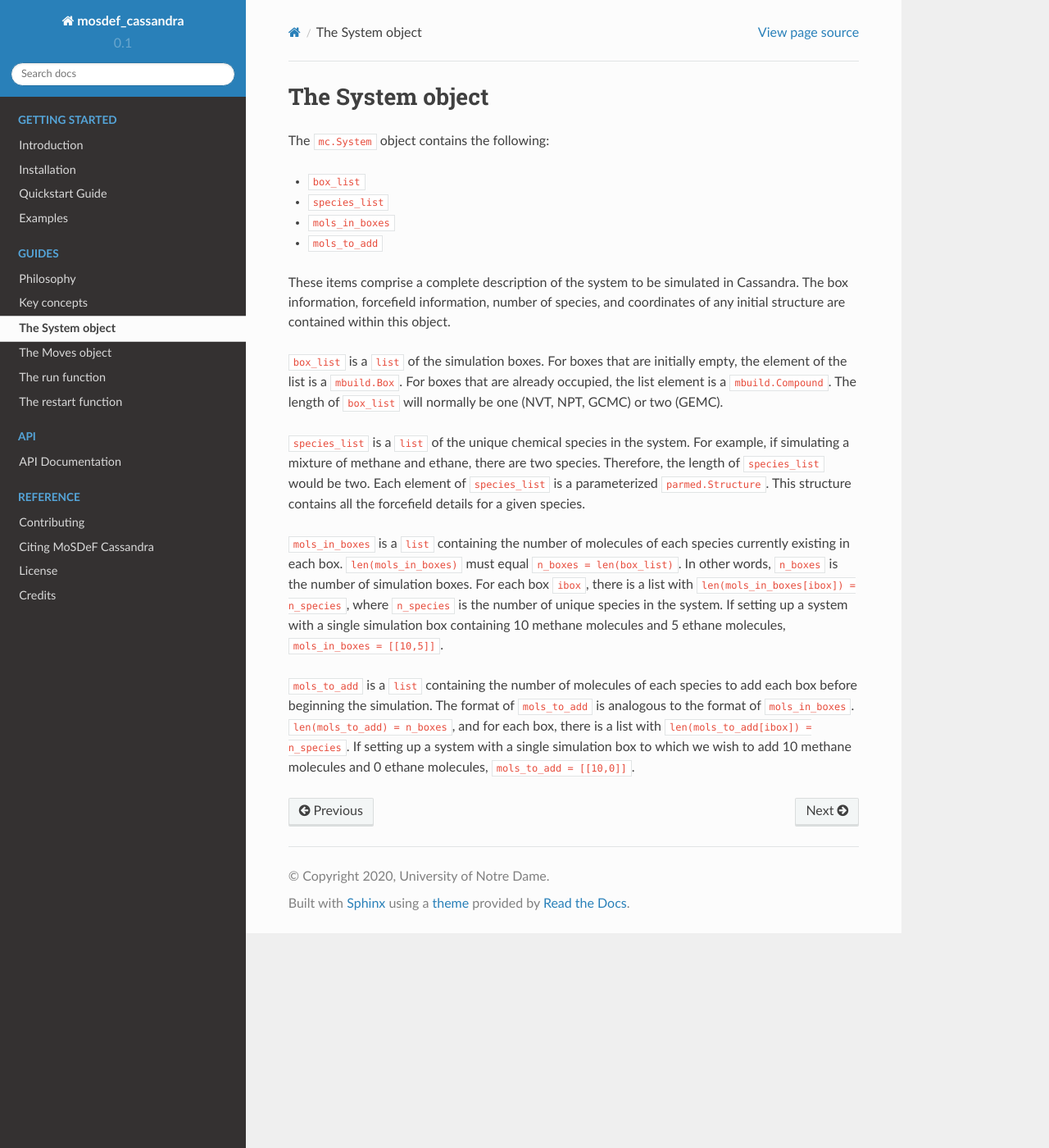
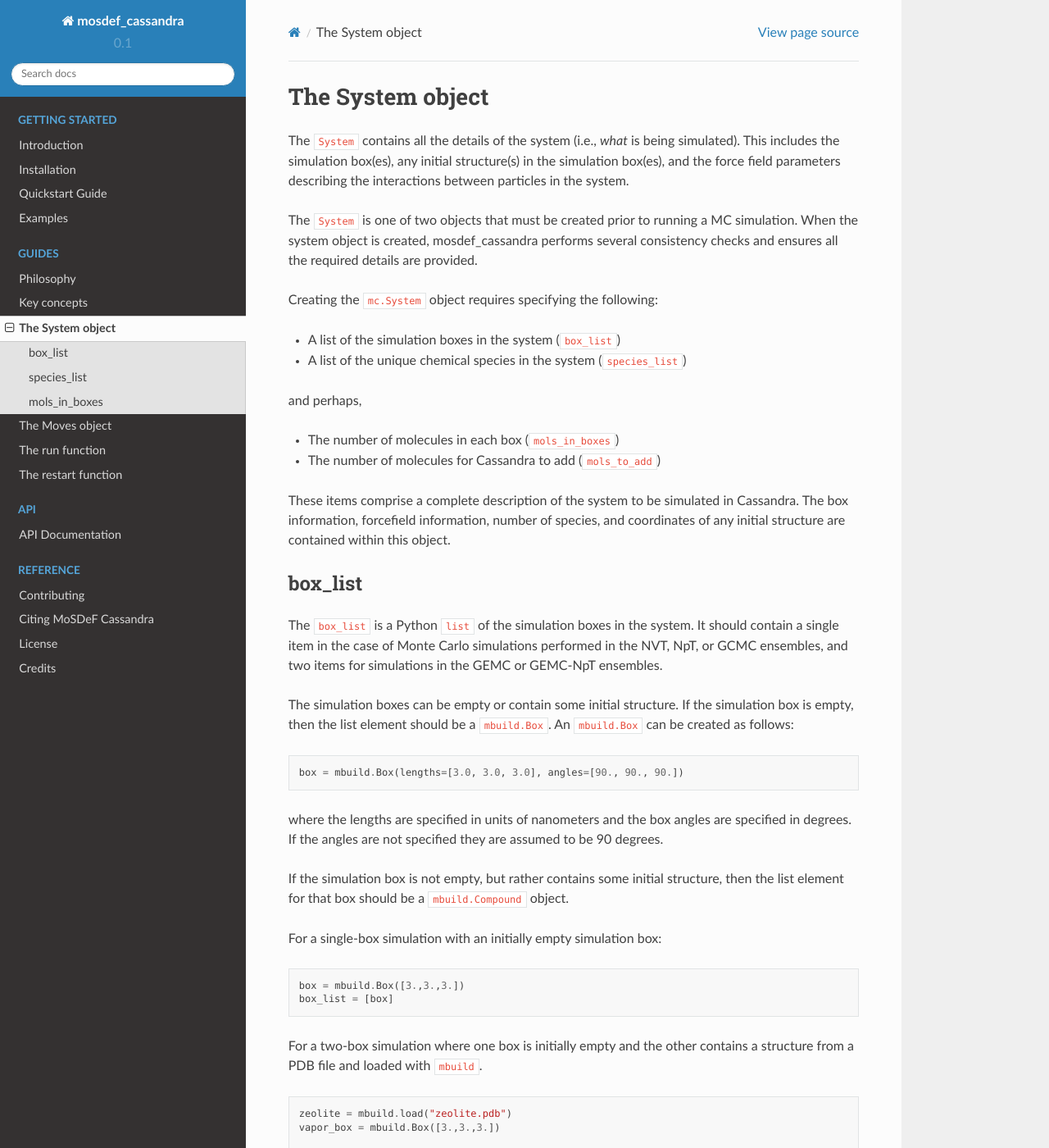
Before and after one commit to MaginnGroup/mosdef_cassandra, a Sphinx documentation site: the page built from docs/source/guides/system.rst, in a window 1280 px wide and 1400 px high. Shown: the whole window at 82% size. Built offline with Sphinx 7.4.7 and the Read the Docs theme 2.0.0, drawn with Linux system fonts in a browser that asks for light colours; some of the changed text lies outside the part shown.

Commit message:
Add detail about system object

```diff
--- a/docs/source/guides/system.rst
+++ b/docs/source/guides/system.rst
@@ -2,30 +2,177 @@
 The System object
 =================
 
-The ``mc.System`` object contains the following:
+The ``System`` contains all the details of the system (i.e.,
+*what* is being simulated). This includes the simulation box(es), any initial
+structure(s) in the simulation box(es), and the force field parameters
+describing the interactions between particles in the system.
 
-* ``box_list``
-* ``species_list``
-* ``mols_in_boxes``
-* ``mols_to_add``
+The ``System`` is one of two objects that must be created prior to running
+a MC simulation. When the system object is created, mosdef_cassandra performs
+several consistency checks and ensures all the required details are
+provided.
+
+Creating the ``mc.System`` object requires specifying the following:
+
+* A list of the simulation boxes in the system (``box_list``)
+* A list of the unique chemical species in the system (``species_list``)
+
+and perhaps,
+
+* The number of molecules in each box (``mols_in_boxes``)
+* The number of molecules for Cassandra to add (``mols_to_add``)
 
 These items comprise a complete description of the system to be simulated in
 Cassandra. The box information, forcefield information, number of species,
 and coordinates of any initial structure are contained within this object.
 
-``box_list`` is a ``list`` of the simulation boxes. For boxes that are initially
-empty, the element of the list is a ``mbuild.Box``. For boxes that are already
-occupied, the list element is a ``mbuild.Compound``. The length of ``box_list``
-will normally be one (NVT, NPT, GCMC) or two (GEMC).
+box_list
+~~~~~~~~
 
-``species_list`` is a ``list`` of the unique chemical species in the system. For
-example, if simulating a mixture of methane and ethane, there are two species.
-Therefore, the length of ``species_list`` would be two. Each element of
-``species_list`` is a parameterized ``parmed.Structure``. This structure
-contains all the forcefield details for a given species.
+The ``box_list`` is a Python ``list`` of the simulation boxes in the system.
+It should contain a single item in the case of Monte Carlo simulations
+performed in the NVT, NpT, or GCMC ensembles, and two items for simulations in
+the GEMC or GEMC-NpT ensembles.
 
-``mols_in_boxes`` is a ``list`` containing the number of molecules of each
-species currently existing in each box. ``len(mols_in_boxes)`` must equal
+The simulation boxes can be empty or contain some initial structure. If the
+simulation box is empty, then the list element should be a ``mbuild.Box``.
+An ``mbuild.Box`` can be created as follows:
+
+.. code-block:: python
+
+  box = mbuild.Box(lengths=[3.0, 3.0, 3.0], angles=[90., 90., 90.])
+
+
+where the lengths are specified in units of nanometers and the box angles
+are specified in degrees. If the angles are not specified they are assumed to
+be 90 degrees.
+
+If the simulation box is not empty, but rather contains some initial structure,
+then the list element for that box should be a ``mbuild.Compound`` object.
+
+For a single-box simulation with an initially empty simulation box:
+
+.. code-block:: Python
+
+  box = mbuild.Box([3.,3.,3.])
+  box_list = [box]
+
+For a two-box simulation where one box is initially empty and the other
+contains a structure from a PDB file and loaded with ``mbuild``.
+
+.. code-block:: Python
+
+  zeolite = mbuild.load("zeolite.pdb")
+  vapor_box = mbuild.Box([3.,3.,3.])
+
+  box_list = [zeolite, vapor_box]
+
+  .. warning::
+
+    If an initial structure (i.e., an ``mbuild.Compound``) is provided, the
+    order of the atoms must follow a *very* specific order. Each complete
+    molecule must appear one at a time. The order of the atoms in each molecule
+    must *exactly* match the order of the atoms in the relevant species provided
+    in the ``species_list``. If there are multiple different species, then all
+    the molecules of species1 must be provided before any molecules of species2,
+    and so on.
+
+.. note::
+
+  The box lengths are taken from the ``periodicity`` attribute of the
+  ``mbuild.Compound`` object. The box angles are taken from
+  ``mbuild.Compound.boundingbox.angles``. This is temporary solution due to the
+  fact the ``mbuild.Compound.boundingbox.lengths`` attribute is calculated
+  on-the-fly from the extent of the particles in the ``Compound`` rather than
+  storing periodic box information, while the ``Compound.perodocitiy`` attribute
+  contains no information regarding the box angles.
+
+species_list
+~~~~~~~~~~~~
+
+The ``species_list`` is a Python ``list`` of the unique chemical species in the
+system. For example, if simulating a mixture of methane and ethane, there are
+two species; if simulating pure methane, there is one species, regardless of
+the number of methane molecules in the system. Therefore, the
+length of ``species_list`` would be two in the first example and one in the
+second example. Each element of ``species_list`` is a parameterized
+``parmed.Structure``. This structure contains all the forcefield details for a
+given species.
+
+For example, if we are simulating a mixture of methane and ethane with the
+OPLS-AA force field, we could use the following sequence of steps to generate
+the species list. Note that with mbuild and foyer we are able to generate a
+molecule with force field parameters starting from a SMILES string with only
+a few lines of Python code.
+
+.. code-block:: python
+
+  import mbuild
+  import foyer
+
+  methane = mbuild.load("C", smiles=True)
+  ethane = mbuild.load("CC", smiles=True)
+
+  ff = foyer.forcefields.load_OPLSAA()
+
+  methane_ff = ff.apply(methane)
+  ethane_ff = ff.apply(ethane)
+
+  species_list = [methane_ff, ethane_ff]
+
+.. note::
+
+  The order of the items in species list determines the labeling of
+  the species. The first is considered species1, the second species2, and
+  so forth.
+
+mols_in_boxes
+~~~~~~~~~~~~~
+
+The ``mols_in_boxes`` is a ``list`` containing the number of molecules of each
+species currently in each box specified in ``box_list``. If the simulation
+box(es) are empty, then ``mols_in_boxes`` does not need to be specified. If
+specified, it is provided as a nested list with ``shape=(n_boxes, n_species)``.
+
+For example, for a system with one box and one species where the
+initial structure contains 100 molecules:
+
+.. code-block:: Python
+
+  mols_in_boxes = [[100]]
+
+For a single box with two species, 25 molecules of the first species and 75
+molecules of the second species:
+
+.. code-block:: Python
+
+  mols_in_boxes = [[25, 75]]
+
+For two boxes with a single species, where the first box has 100 molecules and
+the second box is empty:
+
+.. code-block:: Python
+
+  mols_in_boxes = [[100], [0]]
+
+For two boxes with two species, where the first box has 300 molecules of
+the first species and 50 molecules of the second species, and the second box
+has 30 molecules of the first species and 100 molecules of the second:
+
+.. code-block:: Python
+
+  mols_in_boxes = [[300, 50], [30, 100]]
+
+When the ``System`` object is created, it verifies that the number of atoms
+provided in each box match the number of atoms specified by ``mols_in_boxes``.
+The number of atoms per molecule are determined from the species provided
+in the ``species_list``.
+
+``mols_in_boxes = [[100]]``. For a
+single box with two species, 25 molecules of the first species and 75 molecules
+of the second species ``mols_in_boxes = [[25, 75]]``
+
+``len(mols_in_boxes)`` must equal
 ``n_boxes = len(box_list)``. In other words, ``n_boxes`` is the number of
 simulation boxes. For each box ``ibox``, there is a list
 with ``len(mols_in_boxes[ibox]) = n_species``, where ``n_species`` is the number
```
